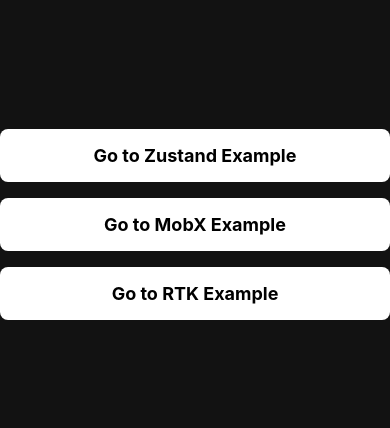
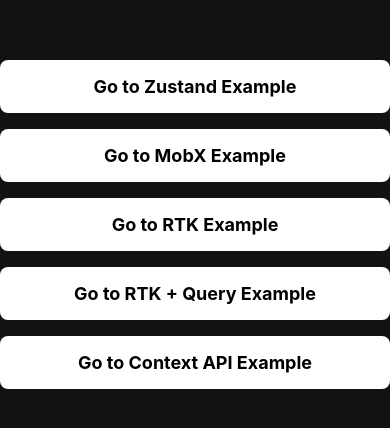
Before and after one commit to pborgesjr/rn_state_management, a React Native app: screen / in a window 390 px wide. Shown: the part 198-626 px from the top of the page. Built offline with nearby package versions, Linux system fonts and the light colour scheme.

Commit message:
feat: added rtk+query example

```diff
--- a/src/routes/index.tsx
+++ b/src/routes/index.tsx
@@ -9,6 +9,10 @@
 import {RootStackParamList} from './types';
 import {MobXCartScreen} from '../screens/MobXCartScreen';
 import {RTKCartScreen} from '../screens/RTKCartScreen';
+import {RTKQueryScreen} from '../screens/RTKQueryScreen';
+import {RTKQueryCartScreen} from '../screens/RTKQueryCartScreen';
+import {ContextAPIScreen} from '../screens/ContextAPIScreen';
+import {ContextAPICartScreen} from '../screens/ContextAPICartScreen';
 
 const Stack = createNativeStackNavigator<RootStackParamList>();
 
@@ -23,7 +27,12 @@
     <Stack.Screen name="ZustandCart" component={ZustandCartScreen} />
     <Stack.Screen name="MobX" component={MobXScreen} />
     <Stack.Screen name="MobXCart" component={MobXCartScreen} />
+    {/** Insert bare redux example */}
     <Stack.Screen name="RTK" component={RTKScreen} />
     <Stack.Screen name="RTKCart" component={RTKCartScreen} />
+    <Stack.Screen name="RTKQuery" component={RTKQueryScreen} />
+    <Stack.Screen name="RTKQueryCart" component={RTKQueryCartScreen} />
+    <Stack.Screen name="ContextAPI" component={ContextAPIScreen} />
+    <Stack.Screen name="ContextAPICart" component={ContextAPICartScreen} />
   </Stack.Navigator>
 );
--- /dev/null
+++ b/src/rtk/itemsApiSlice.ts
@@ -0,0 +1,15 @@
+import {createApi, fetchBaseQuery} from '@reduxjs/toolkit/query/react';
+import {MOCK_URL} from '../utils/constants';
+import {CartItem} from './types';
+
+export const itemsApiSlice = createApi({
+  reducerPath: 'items',
+  baseQuery: fetchBaseQuery({baseUrl: MOCK_URL}),
+  endpoints: builder => ({
+    getItems: builder.query<CartItem[], {}>({
+      query: () => '',
+    }),
+  }),
+});
+
+export const {useGetItemsQuery} = itemsApiSlice;
--- a/src/rtk/store.ts
+++ b/src/rtk/store.ts
@@ -2,11 +2,15 @@
 import {useDispatch, useSelector} from 'react-redux';
 
 import cartReducer from './cartSlice';
+import {itemsApiSlice} from './itemsApiSlice';
 
 export const store = configureStore({
   reducer: {
     cart: cartReducer,
+    [itemsApiSlice.reducerPath]: itemsApiSlice.reducer,
   },
+  middleware: getDefaultMiddleware =>
+    getDefaultMiddleware().concat(itemsApiSlice.middleware),
 });
 
 export type RootState = ReturnType<typeof store.getState>;
--- /dev/null
+++ b/src/screens/ContextAPICartScreen.tsx
@@ -0,0 +1,54 @@
+import React from 'react';
+import {StyleSheet, ScrollView, View, Button, Text} from 'react-native';
+
+import {Item} from '../components/Item';
+import {useAppSelector, useAppDispatch} from '../rtk/store';
+import {removeFromCart, resetCart} from '../rtk/cartSlice';
+
+export const ContextAPICartScreen = () => {
+  const {cart} = useAppSelector(state => state.cart);
+
+  const dispatch = useAppDispatch();
+  return (
+    <View style={styles.container}>
+      <ScrollView style={styles.scroll} contentContainerStyle={styles.content}>
+        {cart.map(item => (
+          <Item
+            key={item.id}
+            {...item}
+            onRemove={() => dispatch(removeFromCart(item.id))}
+          />
+        ))}
+      </ScrollView>
+      <Text style={styles.text}>
+        Total:
+        {cart.reduce(
+          (total, current) => total + current.price * current.amount,
+          0,
+        )}
+      </Text>
+      {cart.length > 0 && (
+        <Button title="Clear cart" onPress={() => dispatch(resetCart())} />
+      )}
+    </View>
+  );
+};
+
+const styles = StyleSheet.create({
+  container: {
+    flex: 1,
+    paddingTop: 16,
+    backgroundColor: '#121212',
+    alignItems: 'center',
+  },
+  scroll: {
+    width: '100%',
+  },
+  content: {
+    gap: 8,
+  },
+  text: {
+    color: 'white',
+    fontSize: 24,
+  },
+});
--- /dev/null
+++ b/src/screens/ContextAPIScreen.tsx
@@ -0,0 +1,79 @@
+import React, {useEffect} from 'react';
+import {
+  StyleSheet,
+  ScrollView,
+  View,
+  Text,
+  TouchableOpacity,
+} from 'react-native';
+
+import {RTKScreenProps} from '../routes/types';
+import {Item} from '../components/Item';
+import {fetchItems, addToCart} from '../rtk/cartSlice';
+import {useAppDispatch, useAppSelector} from '../rtk/store';
+
+const renderHeaderTitle = () => <Text style={styles.title}>Context API</Text>;
+const renderHeaderRight = (onPress: () => void) => (
+  <TouchableOpacity onPress={onPress} style={styles.headerRight}>
+    <Text style={styles.cart}>Cart</Text>
+  </TouchableOpacity>
+);
+
+export const ContextAPIScreen = ({navigation}: RTKScreenProps) => {
+  const {items} = useAppSelector(state => state.cart);
+
+  const dispatch = useAppDispatch();
+  useEffect(() => {
+    dispatch(fetchItems());
+  }, [dispatch]);
+
+  useEffect(() => {
+    navigation.setOptions({
+      headerRight: () =>
+        renderHeaderRight(() => navigation.navigate('ContextAPICart')),
+      headerTitle: renderHeaderTitle,
+    });
+  }, [navigation]);
+
+  return (
+    <View style={styles.container}>
+      <ScrollView
+        contentContainerStyle={styles.content}
+        bounces={false}
+        overScrollMode="never">
+        {items.map(item => (
+          <Item
+            key={item.id}
+            {...item}
+            onPress={() => dispatch(addToCart(item))}
+          />
+        ))}
+      </ScrollView>
+    </View>
+  );
+};
+
+const styles = StyleSheet.create({
+  container: {
+    flex: 1,
+    backgroundColor: '#121212',
+    paddingTop: 24,
+  },
+  content: {
+    gap: 8,
+  },
+  title: {
+    textAlign: 'center',
+    fontSize: 24,
+    fontWeight: 'bold',
+    color: '#000',
+  },
+  headerRight: {
+    padding: 12,
+  },
+  cart: {
+    fontSize: 16,
+    fontWeight: 'bold',
+    color: '#000',
+  },
+});
--- a/src/screens/HomeScreen.tsx
+++ b/src/screens/HomeScreen.tsx
@@ -4,7 +4,6 @@
 import {HomeScreenProps} from '../routes/types';
 
 export const HomeScreen = ({navigation}: HomeScreenProps) => {
-  //TODO: testar sombra 0.76
   return (
     <SafeAreaView style={styles.container}>
       <Pressable
@@ -23,6 +22,18 @@
         onPress={() => navigation.navigate('RTK')}
         style={styles.button}>
         <Text style={styles.text}>Go to RTK Example</Text>
+      </Pressable>
+
+      <Pressable
+        onPress={() => navigation.navigate('RTKQuery')}
+        style={styles.button}>
+        <Text style={styles.text}>Go to RTK + Query Example</Text>
+      </Pressable>
+
+      <Pressable
+        onPress={() => navigation.navigate('ContextAPI')}
+        style={styles.button}>
+        <Text style={styles.text}>Go to Context API Example</Text>
       </Pressable>
     </SafeAreaView>
   );
--- /dev/null
+++ b/src/screens/RTKQueryCartScreen.tsx
@@ -0,0 +1,54 @@
+import React from 'react';
+import {StyleSheet, ScrollView, View, Button, Text} from 'react-native';
+
+import {Item} from '../components/Item';
+import {useAppSelector, useAppDispatch} from '../rtk/store';
+import {removeFromCart, resetCart} from '../rtk/cartSlice';
+
+export const RTKQueryCartScreen = () => {
+  const {cart} = useAppSelector(state => state.cart);
+
+  const dispatch = useAppDispatch();
+  return (
+    <View style={styles.container}>
+      <ScrollView style={styles.scroll} contentContainerStyle={styles.content}>
+        {cart.map(item => (
+          <Item
+            key={item.id}
+            {...item}
+            onRemove={() => dispatch(removeFromCart(item.id))}
+          />
+        ))}
+      </ScrollView>
+      <Text style={styles.text}>
+        Total:
+        {cart.reduce(
+          (total, current) => total + current.price * current.amount,
+          0,
+        )}
+      </Text>
+      {cart.length > 0 && (
+        <Button title="Clear cart" onPress={() => dispatch(resetCart())} />
+      )}
+    </View>
+  );
+};
+
+const styles = StyleSheet.create({
+  container: {
+    flex: 1,
+    paddingTop: 16,
+    backgroundColor: '#121212',
+    alignItems: 'center',
+  },
+  scroll: {
+    width: '100%',
+  },
+  content: {
+    gap: 8,
+  },
+  text: {
+    color: 'white',
+    fontSize: 24,
+  },
+});
--- /dev/null
+++ b/src/screens/RTKQueryScreen.tsx
@@ -0,0 +1,70 @@
+import React, {useEffect} from 'react';
+import {
+  StyleSheet,
+  ScrollView,
+  View,
+  Text,
+  TouchableOpacity,
+} from 'react-native';
+
+import {RTKScreenProps} from '../routes/types';
+import {Item} from '../components/Item';
+import {useGetItemsQuery} from '../rtk/itemsApiSlice';
+
+const renderHeaderTitle = () => <Text style={styles.title}>RTK + Query</Text>;
+const renderHeaderRight = (onPress: () => void) => (
+  <TouchableOpacity onPress={onPress} style={styles.headerRight}>
+    <Text style={styles.cart}>Cart</Text>
+  </TouchableOpacity>
+);
+
+export const RTKQueryScreen = ({navigation}: RTKScreenProps) => {
+  const {data: items, isLoading} = useGetItemsQuery({});
+
+  useEffect(() => {
+    navigation.setOptions({
+      headerRight: () =>
+        renderHeaderRight(() => navigation.navigate('RTKQueryCart')),
+      headerTitle: renderHeaderTitle,
+    });
+  }, [navigation]);
+
+  return (
+    <View style={styles.container}>
+      {isLoading && <Text>Loading...</Text>}
+      <ScrollView
+        contentContainerStyle={styles.content}
+        bounces={false}
+        overScrollMode="never">
+        {items?.map(item => (
+          <Item key={item.id} {...item} onPress={() => {}} />
+        ))}
+      </ScrollView>
+    </View>
+  );
+};
+
+const styles = StyleSheet.create({
+  container: {
+    flex: 1,
+    backgroundColor: '#121212',
+    paddingTop: 24,
+  },
+  content: {
+    gap: 8,
+  },
+  title: {
+    textAlign: 'center',
+    fontSize: 24,
+    fontWeight: 'bold',
+    color: '#000',
+  },
+  headerRight: {
+    padding: 12,
+  },
+  cart: {
+    fontSize: 16,
+    fontWeight: 'bold',
+    color: '#000',
+  },
+});
```
Also changed, not shown: src/routes/types.ts (+20 -0 lines).
